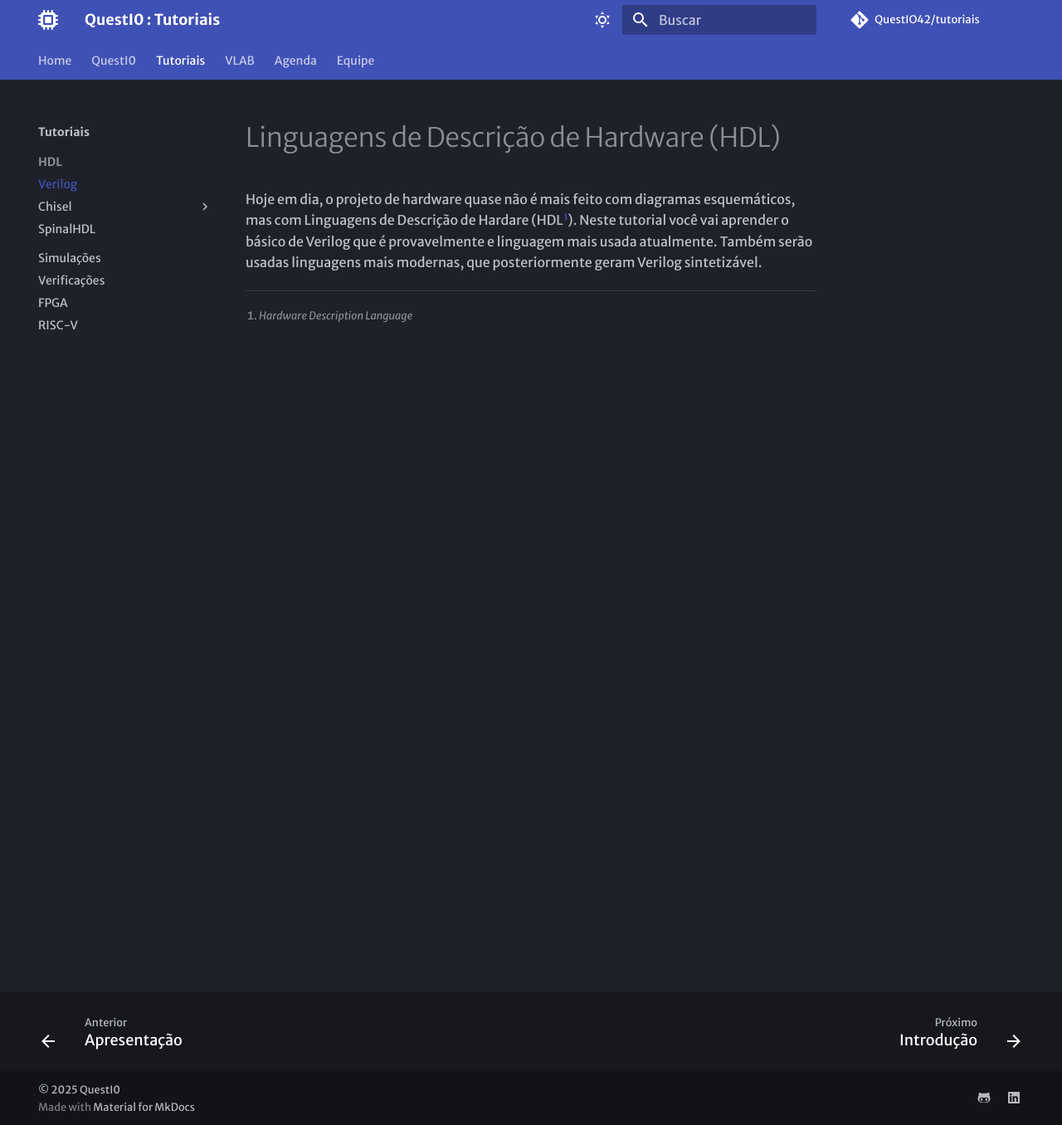
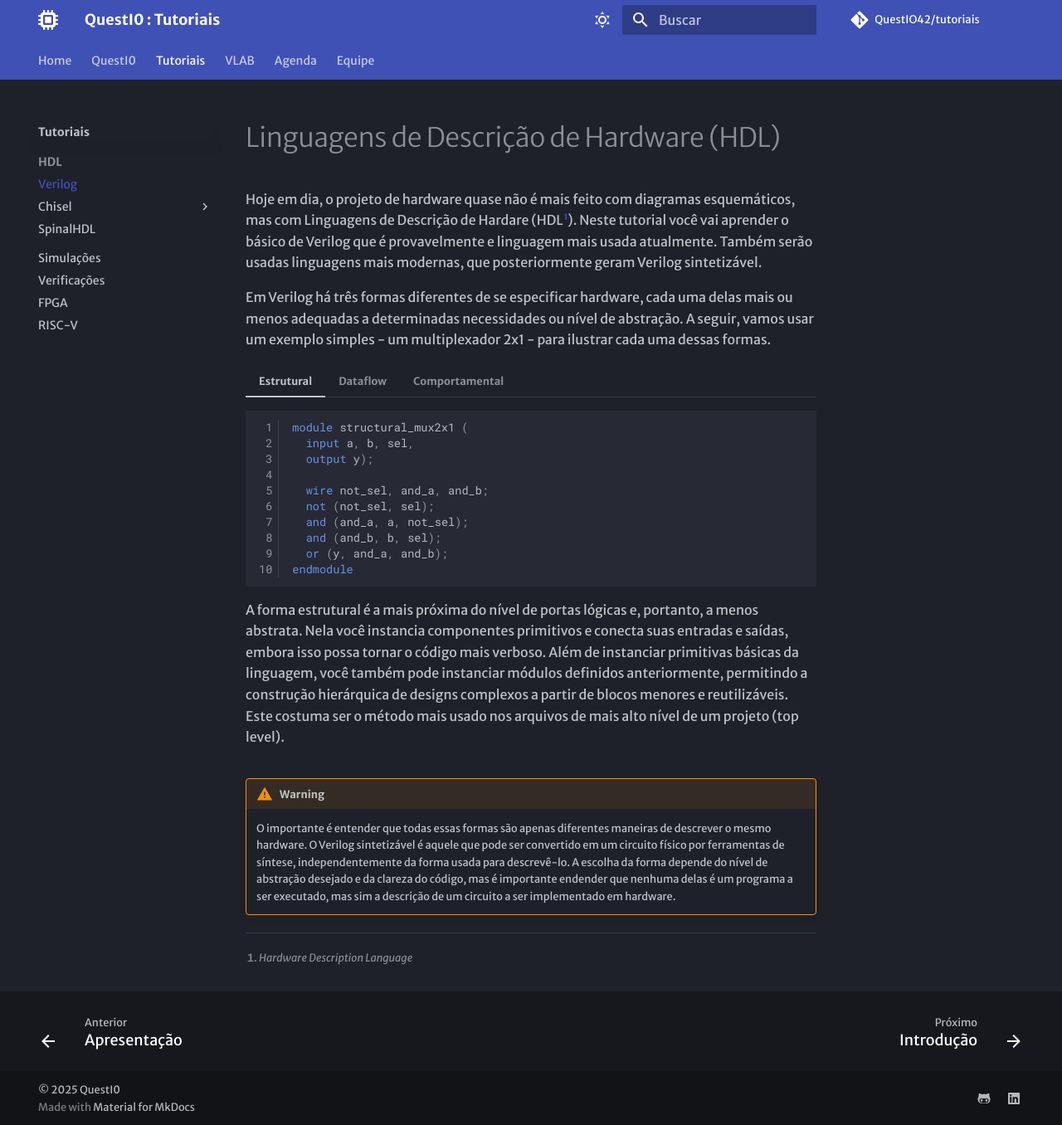
Before and after one commit to QuestIO42/tutoriais, an MkDocs documentation site: the page built from docs/HDL.md, in a window 1280 px wide and 1356 px high. Shown: the whole window at 83% size. Built offline with MkDocs 1.6.1 and Material for MkDocs 9.7.7, drawn with Linux system fonts in a browser that asks for light colours; comment, search, counter and statistics services are not loaded.

Commit message:
feat: verilog basics

````diff
--- a/docs/HDL.md
+++ b/docs/HDL.md
@@ -2,24 +2,59 @@
 
 Hoje em dia, o projeto de hardware quase não é mais feito com diagramas esquemáticos, mas com Linguagens de Descrição de Hardare (HDL[^1]). Neste tutorial você vai aprender o básico de Verilog que é provavelmente e linguagem mais usada atualmente. Também serão usadas linguagens mais modernas, que posteriormente geram Verilog sintetizável.
 
-<!-- === "Verilog"
-    Teste
+Em Verilog há três formas diferentes de se especificar hardware, cada uma delas mais ou menos adequadas a determinadas necessidades ou nível de abstração. A seguir, vamos usar um exemplo simples - um multiplexador 2x1 - para ilustrar cada uma dessas formas.
+
+
+=== "Estrutural"
     ```verilog
-    module foo();
+    module structural_mux2x1 (
+      input a, b, sel,
+      output y);
+
+      wire not_sel, and_a, and_b;
+      not (not_sel, sel);
+      and (and_a, a, not_sel);
+      and (and_b, b, sel);
+      or (y, and_a, and_b);
+    endmodule
+    ```
+    A forma estrutural é a mais próxima do nível de portas lógicas e, portanto, a menos abstrata. Nela você instancia componentes primitivos e conecta suas entradas e saídas, embora isso possa tornar o código mais verboso.
+    Além de instanciar primitivas básicas da linguagem, você também pode instanciar módulos definidos anteriormente, permitindo a construção hierárquica de designs complexos a partir de blocos menores e reutilizáveis. Este costuma ser o método mais usado nos arquivos de mais alto nível de um projeto (top level).
+
+=== "Dataflow"
+    ```verilog
+    module dataflow_mux2x1 (
+      input a, b, sel,
+      output y);
+
+      assign y = a & ~sel | b & sel;
+
+      // Alternativamente:
+    // assign y = sel ? b : a;
 
     endmodule
     ```
+    A forma dataflow é uma maneira de descrever o hardware em termos de fluxo de dados entre registradores e portas lógicas, usando expressões contínuas. Ela é mais abstrata que a forma estrutural e permite descrever o comportamento do circuito de forma mais concisa, inferindo o hardware a partir de expressões entre operandos.
+    Ela é bastante usada para descrever circuitos combinacionais e é útil para expressar operações lógicas e aritméticas de maneira clara. Também é chamada de funcional, pois cada saída é uma função das entradas.
 
-=== "Chisel"
-    Teste
+=== "Comportamental"
+    ```verilog
+    module behavioral_mux2x1 (
+      input a, b, sel,
+      output reg y);
 
-=== "SpinalHDL"
-    Teste
+      always @(*)
+        if (sel)
+          y = b;
+        else
+          y = a;
+    endmodule
+    ```
+    A forma comportamental é a mais abstrata das três. Ela permite descrever o comportamento do circuito usando blocos `always`, que são avaliados em resposta a mudanças nas entradas.
+    Essa forma é muito útil para descrever circuitos sequenciais, onde o estado do circuito depende de eventos anteriores, como flip-flops e contadores. Ela também pode ser usada para descrever circuitos combinacionais, mas é mais comum em designs que envolvem lógica sequencial.
 
-=== "Amaranth"
-    Teste -->
-
-
+!!! warning
+    O importante é entender que todas essas formas são apenas diferentes maneiras de descrever o mesmo hardware. O Verilog sintetizável é aquele que pode ser convertido em um circuito físico por ferramentas de síntese, independentemente da forma usada para descrevê-lo. A escolha da forma depende do nível de abstração desejado e da clareza do código, mas é importante endender que nenhuma delas é um programa a ser executado, mas sim a descrição de um circuito a ser implementado em hardware.
 
 
 [^1]: *Hardware Description Language*
````
Also changed, not shown: docs/Sim.md (+2 -2 lines), 3 other files.
